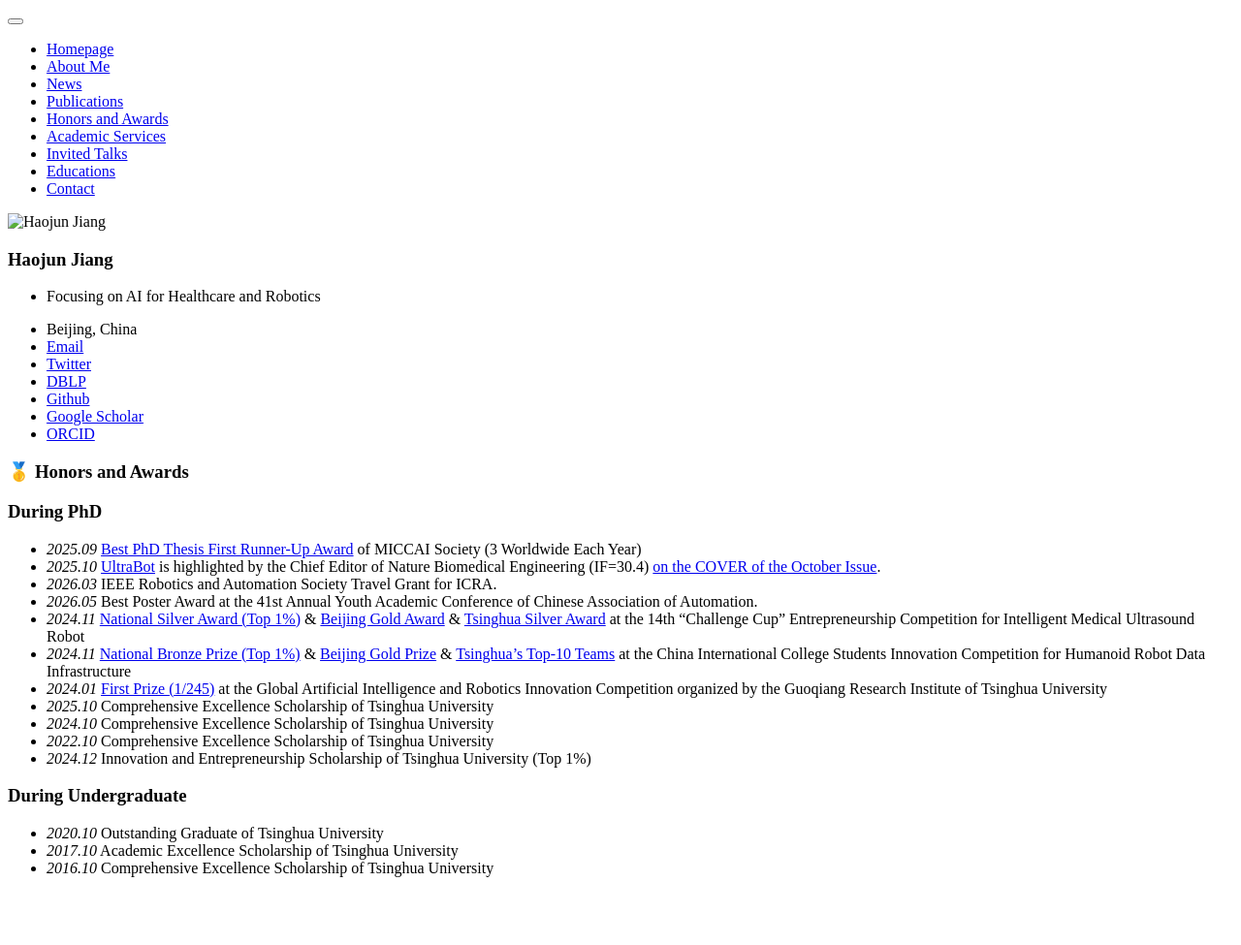
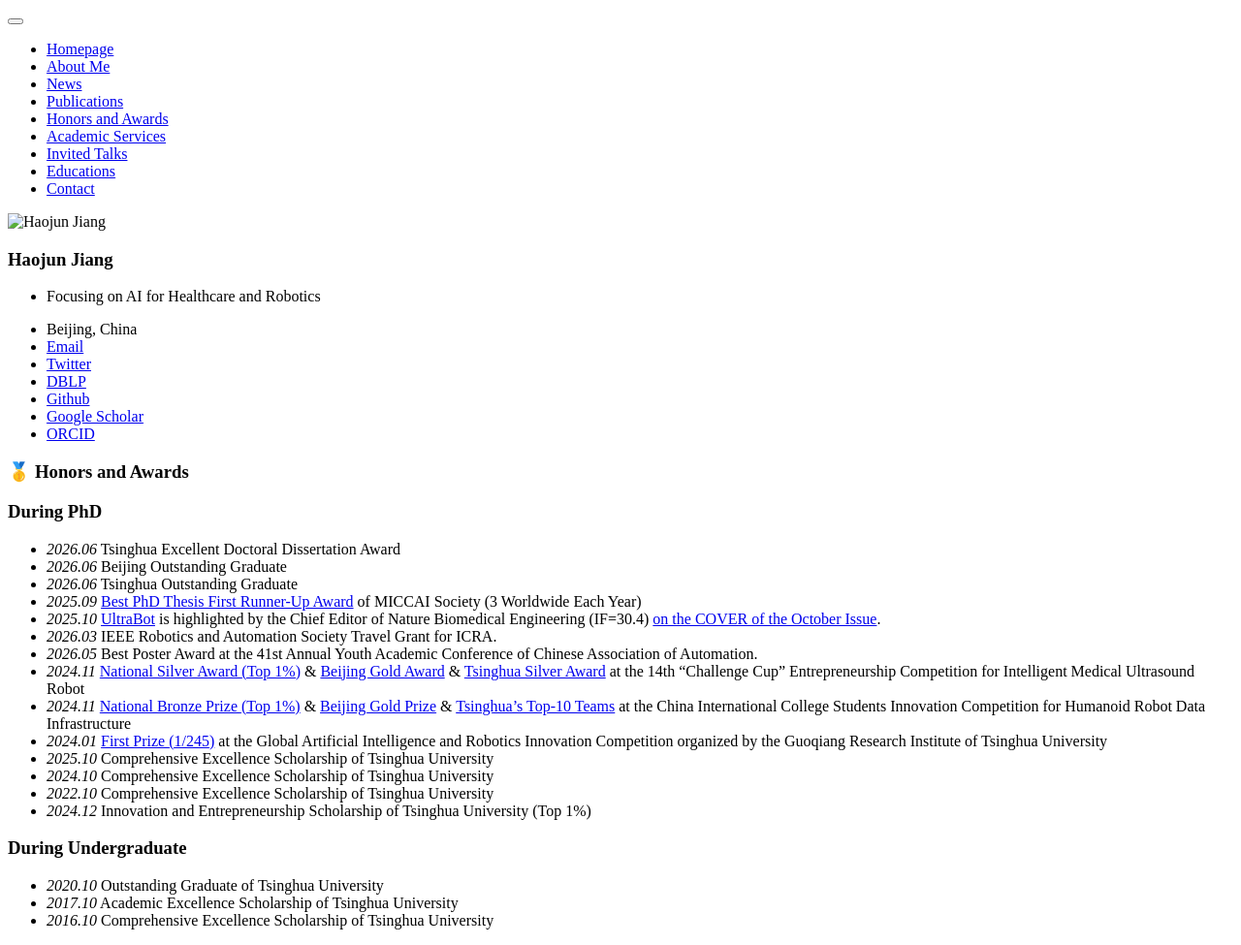
Before and after one commit to jianghaojun/jianghaojun.github.io, a Jekyll site: the page built from _pages/includes/honers.md, in a window 1280 px wide. Shown: the whole page at 97% size. Built offline with Jekyll 4.4.1, drawn with Linux system fonts in a browser that asks for light colours; our own code applies the rules of GitHub Pages for plain Markdown files; before the commit the page ends 921 px from its top, so only the background shows below that.

Commit message:
Update honers.md

```diff
--- a/_pages/includes/honers.md
+++ b/_pages/includes/honers.md
@@ -1,5 +1,8 @@
 # 🥇 Honors and Awards
 ### During PhD
+- *2026.06* Tsinghua Excellent Doctoral Dissertation Award
+- *2026.06* Beijing Outstanding Graduate
+- *2026.06* Tsinghua Outstanding Graduate
 - *2025.09* [Best PhD Thesis First Runner-Up Award](https://drive.google.com/file/d/1WsTrBcYbeNuN6BubFezQugSxWc7XHyMB/view?usp=sharing) of MICCAI Society (3 Worldwide Each Year)
 - *2025.10* [UltraBot](https://www.nature.com/articles/s41551-025-01546-x) is highlighted by the Chief Editor of Nature Biomedical Engineering (IF=30.4) [on the COVER of the October Issue](https://drive.google.com/file/d/1-QUk2mCtg2XD9cWI4EuDu3L0BNR141-V/view?usp=sharing).
 - *2026.03* IEEE Robotics and Automation Society Travel Grant for ICRA.
```
